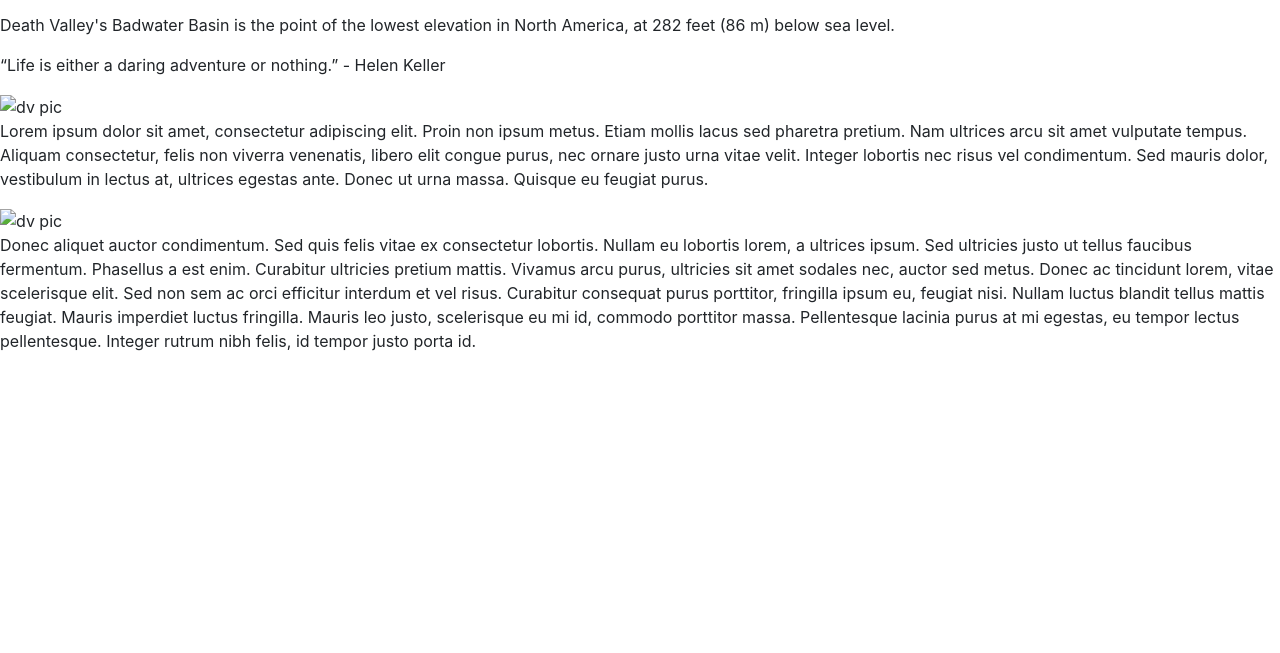
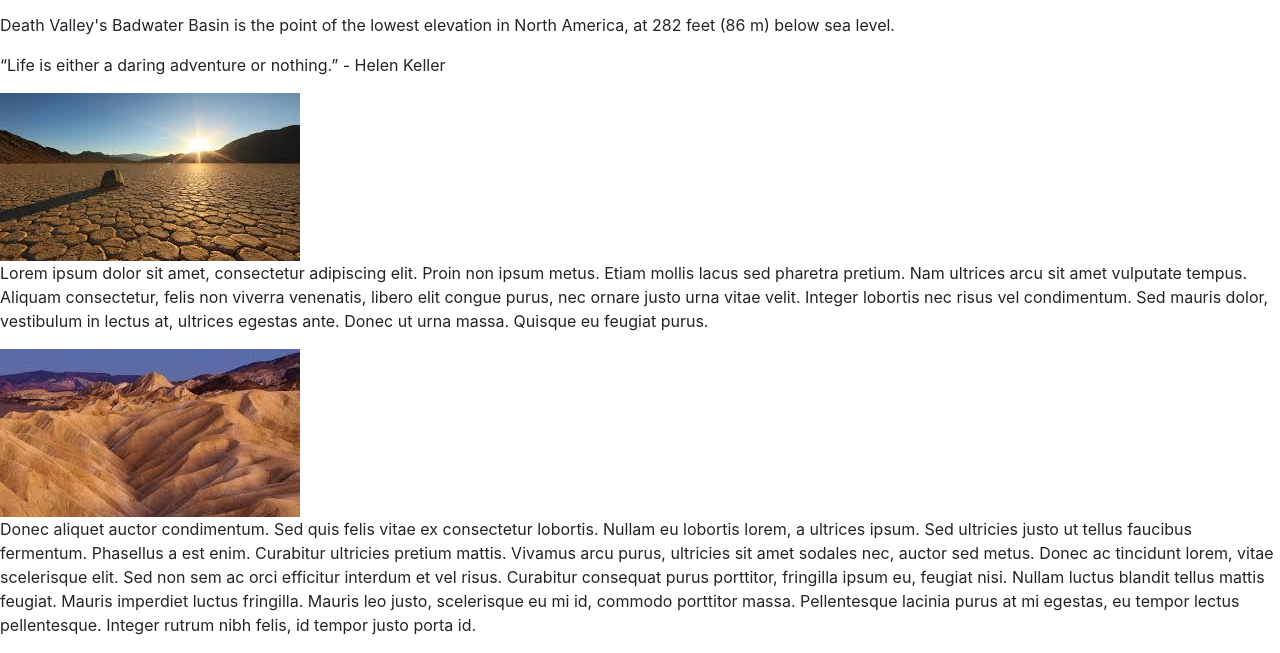
Before and after one commit to telpuhova/death-valley-website, a plain HTML site: page index.html in a window 1280 px wide. Shown: the part 153-806 px from the top of the page. Drawn offline with Linux system fonts and the light colour scheme.

Commit message:
images added

```diff
--- a/index.html
+++ b/index.html
@@ -17,11 +17,11 @@
   <p>
     “Life is either a daring adventure or nothing.” - Helen Keller
   </p>
-  <img src="img/" alt="dv pic">
+  <img src="img/dv1.jpeg" alt="dv pic">
   <p>
     Lorem ipsum dolor sit amet, consectetur adipiscing elit. Proin non ipsum metus. Etiam mollis lacus sed pharetra pretium. Nam ultrices arcu sit amet vulputate tempus. Aliquam consectetur, felis non viverra venenatis, libero elit congue purus, nec ornare justo urna vitae velit. Integer lobortis nec risus vel condimentum. Sed mauris dolor, vestibulum in lectus at, ultrices egestas ante. Donec ut urna massa. Quisque eu feugiat purus.
   </p>
-  <img src="img/" alt="dv pic">
+  <img src="img/dv2.jpeg" alt="dv pic">
   <p>
     Donec aliquet auctor condimentum. Sed quis felis vitae ex consectetur lobortis. Nullam eu lobortis lorem, a ultrices ipsum. Sed ultricies justo ut tellus faucibus fermentum. Phasellus a est enim. Curabitur ultricies pretium mattis. Vivamus arcu purus, ultricies sit amet sodales nec, auctor sed metus. Donec ac tincidunt lorem, vitae scelerisque elit. Sed non sem ac orci efficitur interdum et vel risus. Curabitur consequat purus porttitor, fringilla ipsum eu, feugiat nisi. Nullam luctus blandit tellus mattis feugiat. Mauris imperdiet luctus fringilla. Mauris leo justo, scelerisque eu mi id, commodo porttitor massa. Pellentesque lacinia purus at mi egestas, eu tempor lectus pellentesque. Integer rutrum nibh felis, id tempor justo porta id.
   </p>
```
Also changed, not shown: img/dv1.jpeg (added), img/dv2.jpeg (added), img/dv3.jpeg (added).
